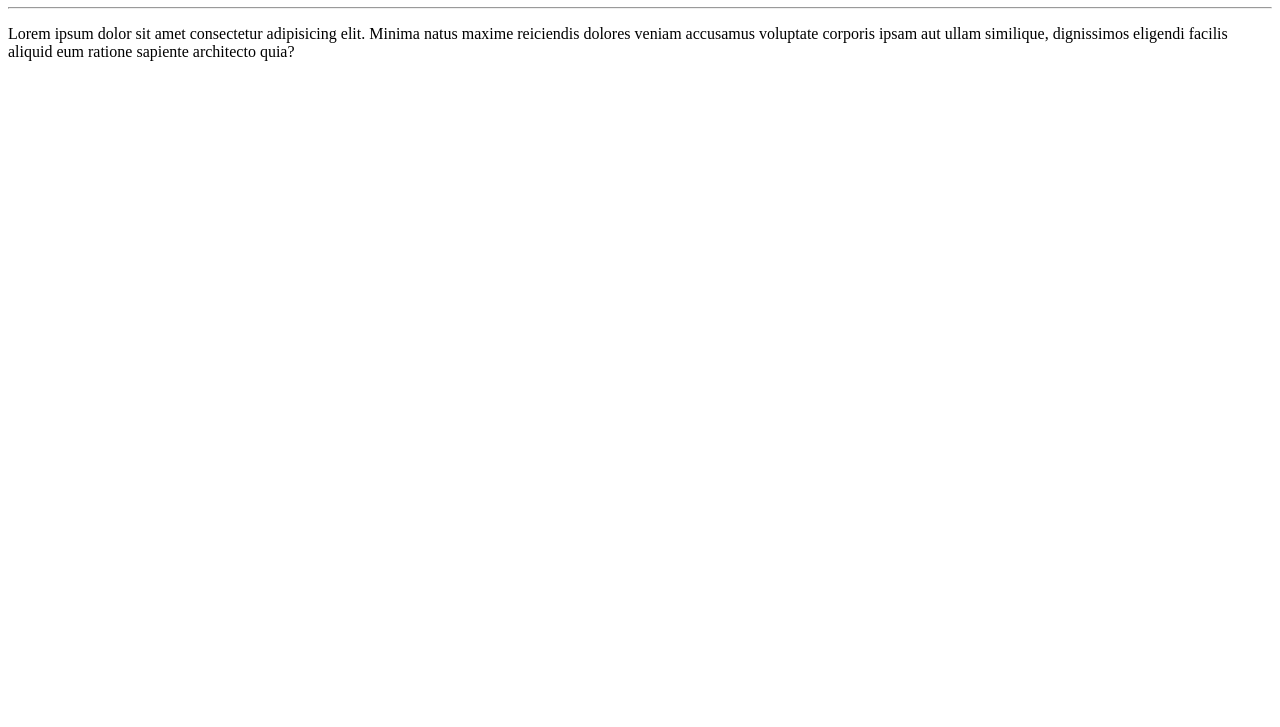
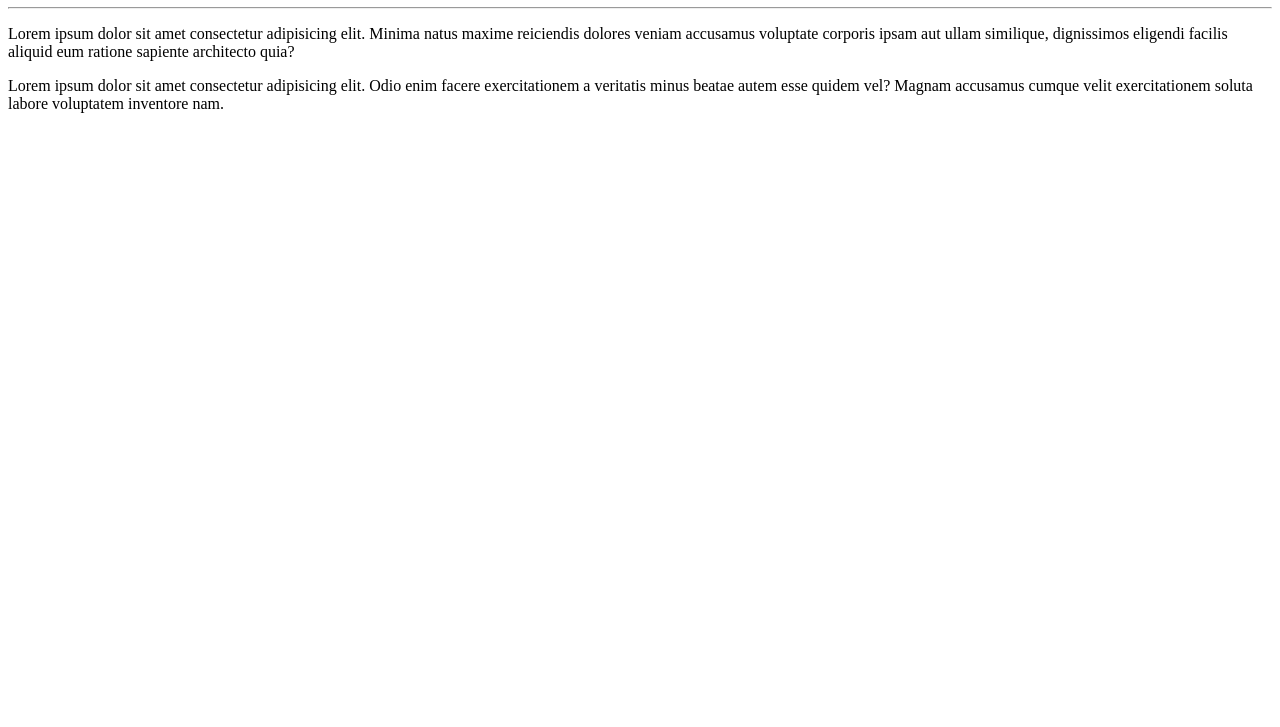
Before and after one commit to JHenriqueOli/Ola-Mundo, a plain HTML site: page site-exemplo/index.html in a window 1280 px wide. Shown: the part 73-800 px from the top of the page. Drawn offline with Linux system fonts and the light colour scheme.

Commit message:
Adicionei um parágrafo

```diff
--- a/site-exemplo/index.html
+++ b/site-exemplo/index.html
@@ -9,5 +9,6 @@
     <h1>Olá, Mundo!</h1>
     <hr>
     <p>Lorem ipsum dolor sit amet consectetur adipisicing elit. Minima natus maxime reiciendis dolores veniam accusamus voluptate corporis ipsam aut ullam similique, dignissimos eligendi facilis aliquid eum ratione sapiente architecto quia?</p>
+    <p>Lorem ipsum dolor sit amet consectetur adipisicing elit. Odio enim facere exercitationem a veritatis minus beatae autem esse quidem vel? Magnam accusamus cumque velit exercitationem soluta labore voluptatem inventore nam.</p>
 </body>
 </html>
```
